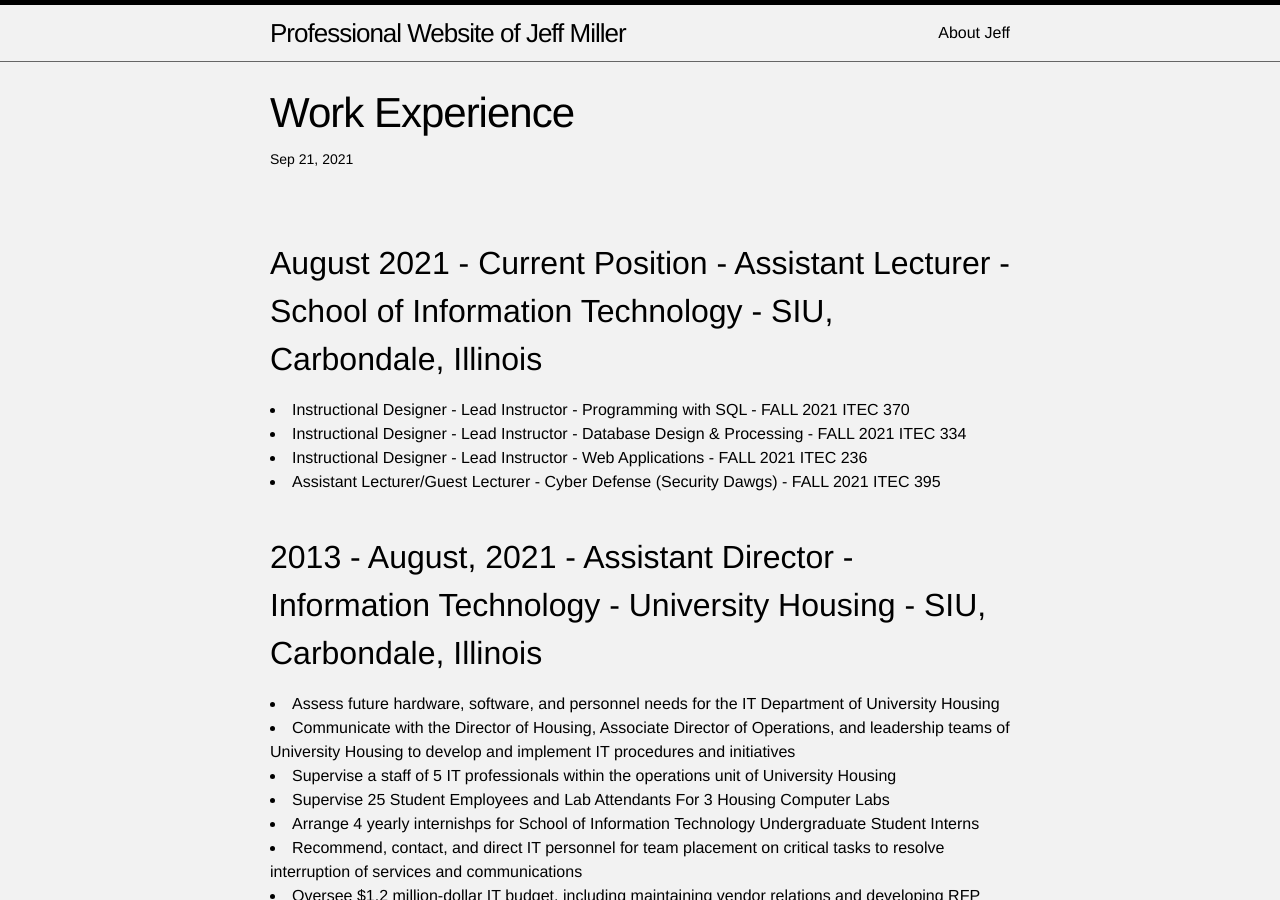
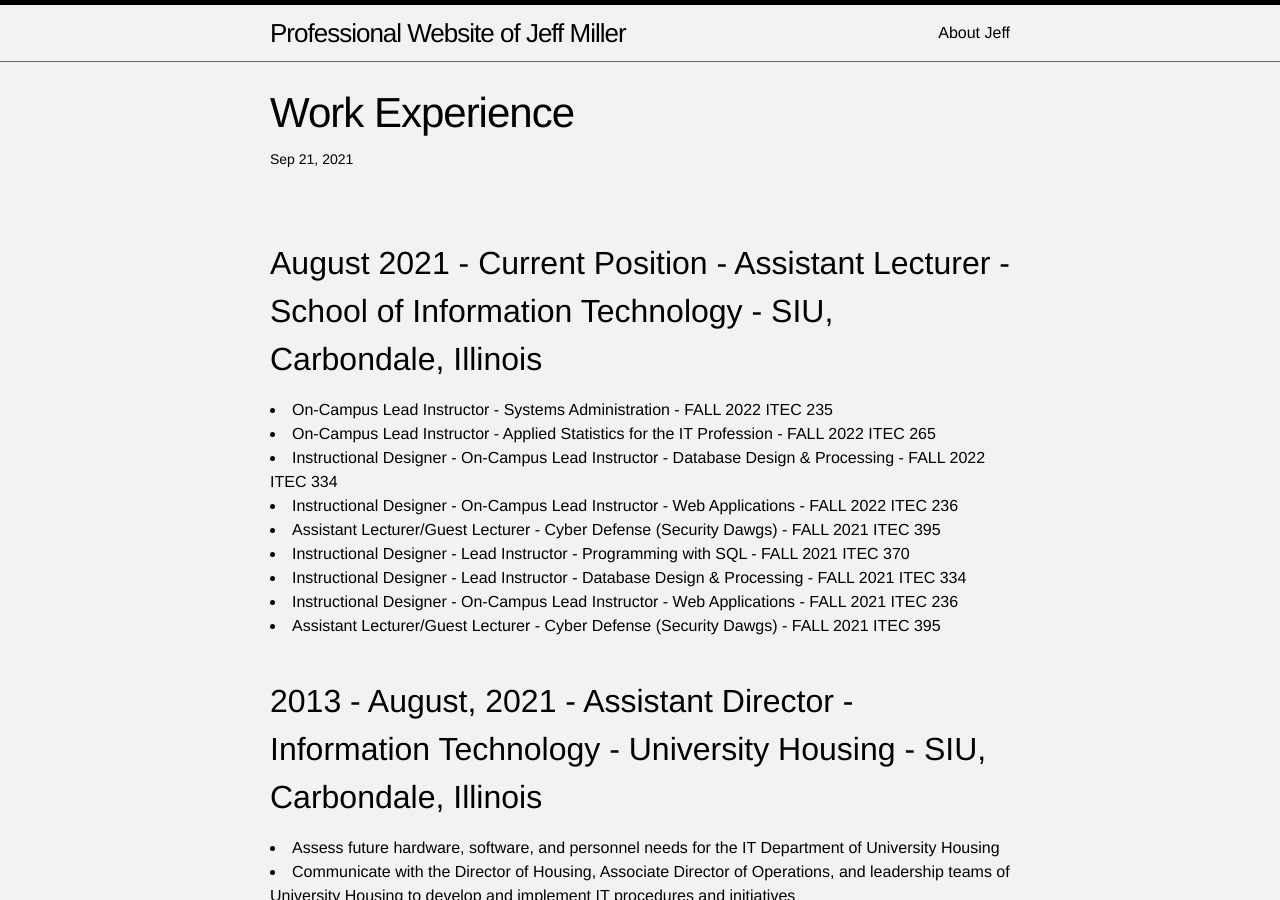
Before and after one commit to jmillersiu/jmillersiu.github.io, a Jekyll site: the page built from _posts/2021-09-21-work_experience.markdown, in a window 1280 px wide and 900 px high. Built offline with Jekyll 4.4.1, drawn with Linux system fonts in a browser that asks for light colours.

Commit message:
Update 2021-09-21-work_experience.markdown

```diff
--- a/_posts/2021-09-21-work_experience.markdown
+++ b/_posts/2021-09-21-work_experience.markdown
@@ -8,9 +8,14 @@
 
 August 2021 - Current Position - Assistant Lecturer - School of Information Technology - SIU, Carbondale, Illinois
 ---
+<li>On-Campus Lead Instructor - Systems Administration - FALL 2022 ITEC 235</li>
+<li>On-Campus Lead Instructor - Applied Statistics for the IT Profession - FALL 2022 ITEC 265</li>
+<li>Instructional Designer - On-Campus Lead Instructor - Database Design & Processing - FALL 2022 ITEC 334</li>
+<li>Instructional Designer - On-Campus Lead Instructor - Web Applications - FALL 2022 ITEC 236</li>
+<li>Assistant Lecturer/Guest Lecturer - Cyber Defense (Security Dawgs) - FALL 2021 ITEC 395</li>
 <li>Instructional Designer - Lead Instructor - Programming with SQL - FALL 2021 ITEC 370</li>
 <li>Instructional Designer - Lead Instructor - Database Design & Processing - FALL 2021 ITEC 334</li>
-<li>Instructional Designer - Lead Instructor - Web Applications - FALL 2021 ITEC 236</li>
+<li>Instructional Designer - On-Campus Lead Instructor - Web Applications - FALL 2021 ITEC 236</li>
 <li>Assistant Lecturer/Guest Lecturer - Cyber Defense (Security Dawgs) - FALL 2021 ITEC 395</li>
 <br>
 
```
